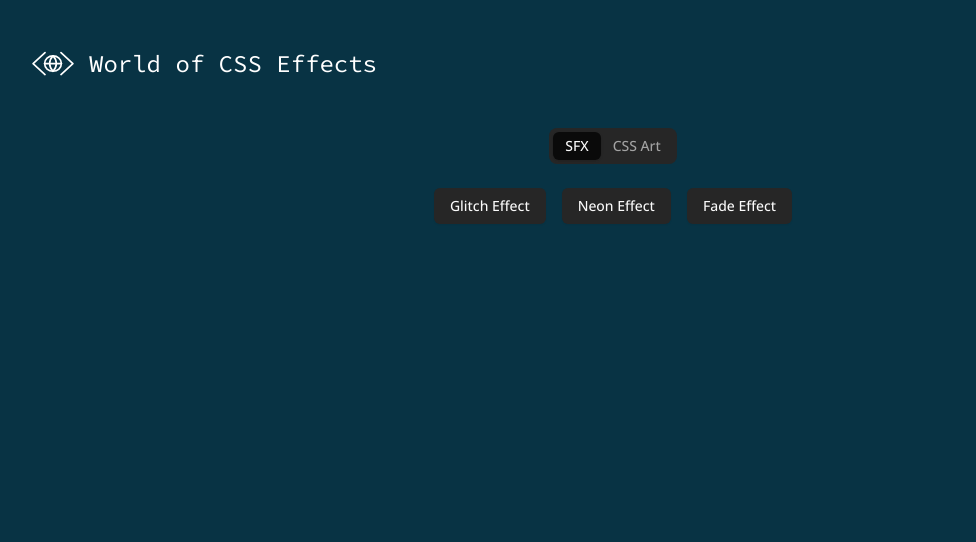
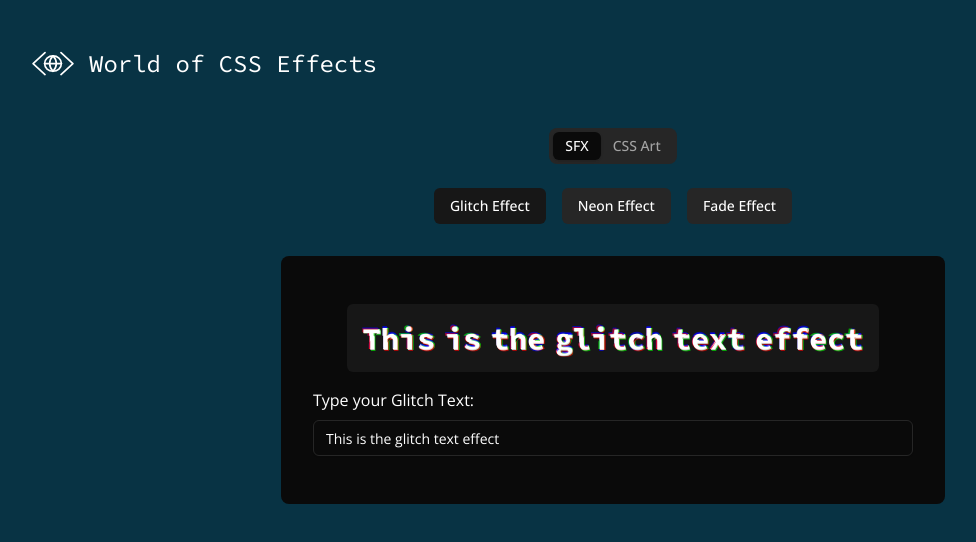
Before and after one commit to Sergie-AGA/web-dev-explorer-next, a Next.js app: page /world-of-css-effects in a window 1280 px wide. Shown: the top 542 px of the page, without its empty margins (27-1003 px from the left). Built offline with nearby package versions, Linux system fonts and the light colour scheme.

Commit message:
Add glitch effect

```diff
--- a/src/components/ui/button.tsx
+++ b/src/components/ui/button.tsx
@@ -20,6 +20,7 @@ const buttonVariants = cva(
         ghost:
           "hover:bg-neutral-100 hover:text-neutral-900 dark:hover:bg-neutral-800 dark:hover:text-neutral-50",
         link: "text-neutral-900 underline-offset-4 hover:underline dark:text-neutral-50",
+        custom: "",
       },
       size: {
         default: "h-9 px-4 py-2",
--- a/src/features/world-css/components/DisplayListing.tsx
+++ b/src/features/world-css/components/DisplayListing.tsx
@@ -21,16 +21,20 @@ export default function DisplayListing({ data }: IDisplayListing) {
     setActiveComponent(item);
   }
 
+  const ActiveComponent = data.find(
+    (item) => item.value === activeComponent
+  )?.component;
+
   return (
-    <section>
+    <section className="flex flex-col gap-8">
       <div className="flex flex-wrap gap-4 items-center justify-center">
         {data.map((item) => {
           return (
             <Button
               onClick={() => handleActiveComponent(item.value)}
-              variant="secondary"
-              className={cn({
-                "bg-red-900": activeComponent === item.value,
+              variant="custom"
+              className={cn("bg-neutral-800 hover:bg-neutral-900", {
+                "bg-neutral-900": activeComponent === item.value,
               })}
               key={item.value}
             >
@@ -39,7 +43,9 @@ export default function DisplayListing({ data }: IDisplayListing) {
           );
         })}
       </div>
-      <div></div>
+      <div className="bg-neutral-950 py-4 px-8 rounded-lg">
+        {ActiveComponent && <ActiveComponent />}
+      </div>
     </section>
   );
 }
--- /dev/null
+++ b/src/features/world-css/components/GlitchText/GlitchLetter.tsx
@@ -0,0 +1,54 @@
+import { cn } from "@/utils/utils";
+
+interface IGlitchLetterProps {
+  letter: string;
+  className?: string;
+  uniqueID: string;
+  fixed?: boolean;
+}
+
+export default function GlitchLetter({
+  letter,
+  className,
+  uniqueID,
+  fixed = true,
+}: IGlitchLetterProps) {
+  const addGlitch = () => {
+    const element = document.querySelector(`#${uniqueID}`);
+    if (element) {
+      element.classList.toggle("glitch");
+    }
+    const randomTime = Math.floor(Math.random() * 2000) + 1000;
+    setTimeout(removeGlitch, randomTime);
+  };
+  const removeGlitch = () => {
+    const element = document.querySelector(`#${uniqueID}`);
+    if (element) {
+      element.classList.toggle("glitch");
+    }
+    const randomTime = Math.floor(Math.random() * 8000) + 4000;
+    setTimeout(addGlitch, randomTime);
+  };
+
+  if (!fixed && typeof window !== "undefined") {
+    addGlitch();
+  }
+
+  return (
+    <div id={uniqueID} className="glitch-container min-w-[10px]">
+      <span
+        aria-hidden="true"
+        className={cn(className, "font-mono let1 shadow-letter")}
+      >
+        {letter}
+      </span>
+      <span className={cn(className, "font-mono")}>{letter}</span>
+      <span
+        aria-hidden="true"
+        className={cn(className, "font-mono let2 shadow-letter")}
+      >
+        {letter}
+      </span>
+    </div>
+  );
+}
--- /dev/null
+++ b/src/features/world-css/components/GlitchText/GlitchText.tsx
@@ -0,0 +1,37 @@
+"use client";
+
+import "./glitch.css";
+import { cn } from "@/utils/utils";
+import GlitchLetter from "./GlitchLetter";
+
+interface IGlitchTextProps {
+  tag: "h1" | "h2" | "h3" | "h4" | "h5" | "h6" | "p";
+  text: string;
+  className?: string;
+  fixed?: boolean;
+}
+
+const GlitchText: React.FC<IGlitchTextProps> = ({
+  tag: Tag,
+  text,
+  className,
+  fixed = true,
+}) => {
+  const textArray = text.split("");
+
+  return (
+    <Tag className={cn(className, "flex ")}>
+      {textArray.map((letter, index) => (
+        <GlitchLetter
+          key={index}
+          letter={letter}
+          fixed={fixed}
+          uniqueID={`key-${index}`}
+          className={className}
+        />
+      ))}
+    </Tag>
+  );
+};
+
+export default GlitchText;
--- /dev/null
+++ b/src/features/world-css/components/GlitchText/GlitchTextContainer.tsx
@@ -0,0 +1,43 @@
+"use client";
+import { useState } from "react";
+
+import GlitchText from "./GlitchText";
+import { Button } from "@/components/ui/button";
+import { Input } from "@/components/ui/input";
+import { Label } from "@radix-ui/react-label";
+
+export default function GlitchTextContainer() {
+  const [glitchText, setGlitchText] = useState(
+    "This is the glitch text effect"
+  );
+
+  const handleInputChange = (e: React.ChangeEvent<HTMLInputElement>) => {
+    setGlitchText(e.target.value);
+  };
+
+  return (
+    <section className="flex flex-col gap-4 py-8 max-w-[100%] w-[600px]">
+      <div className="bg-neutral-900 p-4 rounded-md self-center">
+        <GlitchText
+          className="text-3xl flex-wrap min-h-[36px]"
+          tag="h3"
+          text={glitchText}
+          fixed={false}
+        />
+      </div>
+      <div className="flex flex-col justify-start gap-4">
+        <div className="flex flex-col gap-2">
+          <Label htmlFor="glitchText">Type your Glitch Text: </Label>
+          <Input
+            className="w-[100%]"
+            type="text"
+            id="glitchText"
+            value={glitchText}
+            onChange={handleInputChange}
+            placeholder="Glitch Text"
+          />
+        </div>
+      </div>
+    </section>
+  );
+}
--- /dev/null
+++ b/src/features/world-css/components/GlitchText/glitch.css
@@ -0,0 +1,85 @@
+.glitch {
+  text-shadow: 0.05em 0 0 rgba(255, 0, 0, 0.75),
+    -0.025em -0.05em 0 rgba(0, 255, 0, 0.75),
+    0.025em 0.05em 0 rgba(0, 0, 255, 0.75);
+
+  animation: glitch 500ms infinite;
+}
+
+.glitch-container {
+  font-weight: 700;
+  position: relative;
+  display: inline;
+}
+
+.glitch-container .shadow-letter {
+  position: absolute;
+  top: 0;
+  left: 0;
+}
+
+.glitch .let1 {
+  animation: glitch 650ms infinite;
+  clip-path: polygon(0 0, 100% 0, 100% 45%, 0 45%);
+  transform: translate(-0.025em, -0.0125em);
+  /* color: green; */
+  opacity: 0.8;
+}
+
+.glitch .let2 {
+  animation: glitch 375ms infinite;
+  clip-path: polygon(0 80%, 100% 20%, 100% 100%, 0 100%);
+  transform: translate(0.0125em, 0.025em);
+  /* color: red; */
+  opacity: 0.8;
+}
+
+@keyframes glitch {
+  0% {
+    text-shadow: 0.05em 0 0 rgba(255, 0, 0, 0.75),
+      -0.05em -0.025em 0 rgba(0, 255, 0, 0.75),
+      -0.025em 0.05em 0 rgba(0, 0, 255, 0.75);
+  }
+  14% {
+    text-shadow: 0.05em 0 0 rgba(255, 0, 0, 0.75),
+      -0.05em -0.025em 0 rgba(0, 255, 0, 0.75),
+      -0.025em 0.05em 0 rgba(0, 0, 255, 0.75);
+  }
+  15% {
+    text-shadow: -0.05em -0.025em 0 rgba(255, 0, 0, 0.75),
+      0.025em 0.025em 0 rgba(0, 255, 0, 0.75),
+      -0.05em -0.05em 0 rgba(0, 0, 255, 0.75);
+  }
+  49% {
+    text-shadow: -0.05em -0.025em 0 rgba(255, 0, 0, 0.75),
+      0.025em 0.025em 0 rgba(0, 255, 0, 0.75),
+      -0.05em -0.05em 0 rgba(0, 0, 255, 0.75);
+  }
+  50% {
+    text-shadow: 0.025em 0.05em 0 rgba(255, 0, 0, 0.75),
+      0.05em 0 0 rgba(0, 255, 0, 0.75), 0 -0.05em 0 rgba(0, 0, 255, 0.75);
+  }
+  99% {
+    text-shadow: 0.025em 0.05em 0 rgba(255, 0, 0, 0.75),
+      0.05em 0 0 rgba(0, 255, 0, 0.75), 0 -0.05em 0 rgba(0, 0, 255, 0.75);
+  }
+  100% {
+    text-shadow: -0.025em 0 0 rgba(255, 0, 0, 0.75),
+      -0.025em -0.025em 0 rgba(0, 255, 0, 0.75),
+      -0.025em -0.05em 0 rgba(0, 0, 255, 0.75);
+  }
+}
+
+@media (prefers-reduced-motion: reduce) {
+  *,
+  ::before,
+  ::after {
+    animation-delay: -1ms !important;
+    animation-duration: 1ms !important;
+    animation-iteration-count: 1 !important;
+    background-attachment: initial !important;
+    scroll-behavior: auto !important;
+    transition-duration: 0s !important;
+    transition-delay: 0s !important;
+  }
+}
--- a/src/features/world-css/components/ProjectWrapper.tsx
+++ b/src/features/world-css/components/ProjectWrapper.tsx
@@ -1,5 +1,6 @@
 import SimpleTabs from "@/components/Tabs/SimpleTabs";
 import DisplayListing from "./DisplayListing";
+import GlitchTextContainer from "./GlitchText/GlitchTextContainer";
 
 export default function ProjectWrapper() {
   const tabData = [
@@ -17,7 +18,7 @@ export default function ProjectWrapper() {
     {
       title: "Glitch Effect",
       value: "glitch",
-      component: "",
+      component: GlitchTextContainer,
     },
     {
       title: "Neon Effect",
```
